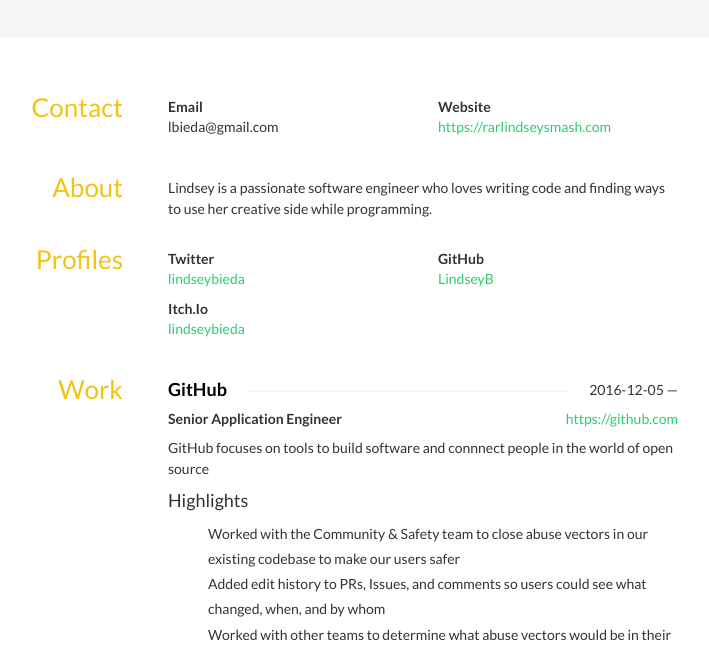
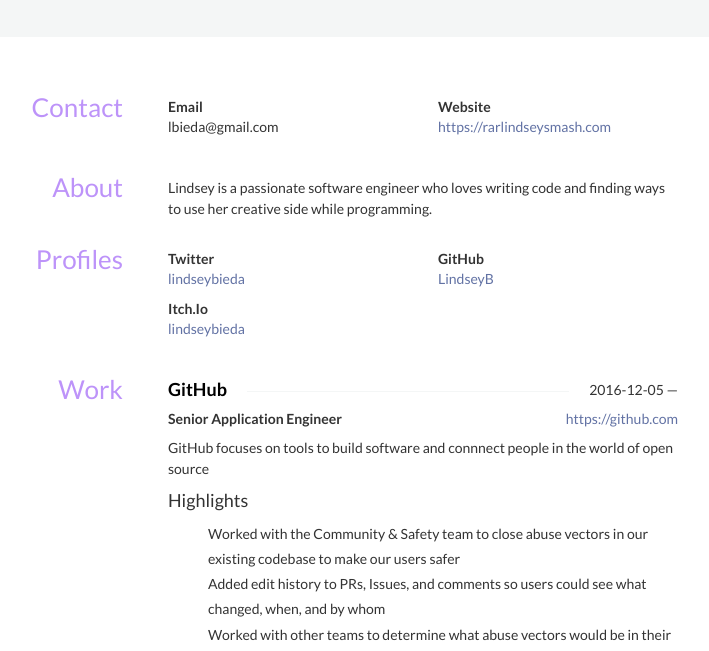
Before and after one commit to LindseyB/resume, a plain HTML site: page index.html in a window 1280 px wide. Shown: the part 149-800 px from the top of the page, without its empty margins (307-1016 px from the left). Drawn offline with nearby package versions, Linux system fonts and the light colour scheme; some icons are missing.

Commit message:
Tweak colors

```diff
--- a/index.html
+++ b/index.html
@@ -9,6 +9,7 @@
 
 	<link rel="stylesheet" href="https://cdnjs.cloudflare.com/ajax/libs/twitter-bootstrap/3.2.0/css/bootstrap.min.css">
 	<link rel="stylesheet" href="https://cdnjs.cloudflare.com/ajax/libs/octicons/2.0.2/octicons.min.css">
+  <link rel="stylesheet" href="resume.css">
 
 	<style type="text/css">
 	@import url(
--- /dev/null
+++ b/resume.css
@@ -0,0 +1,7 @@
+a {
+  color: #6272a4 !important
+}
+
+h3 {
+  color: #bd93f9 !important
+}
```
